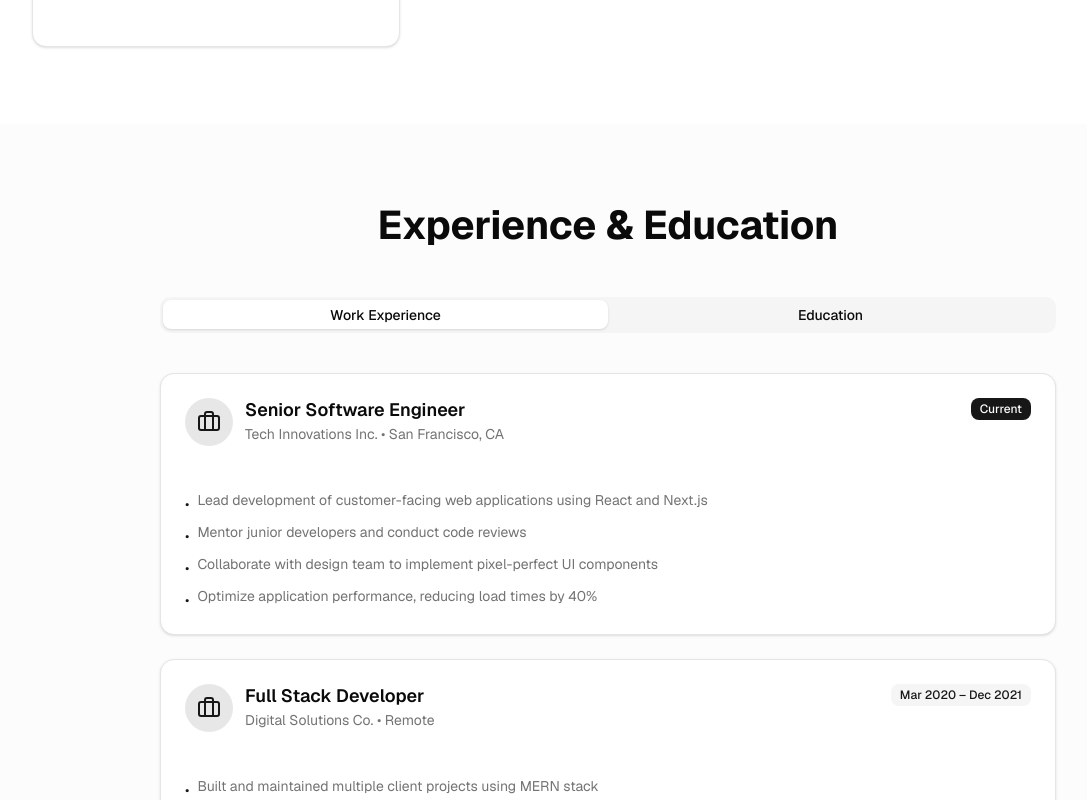
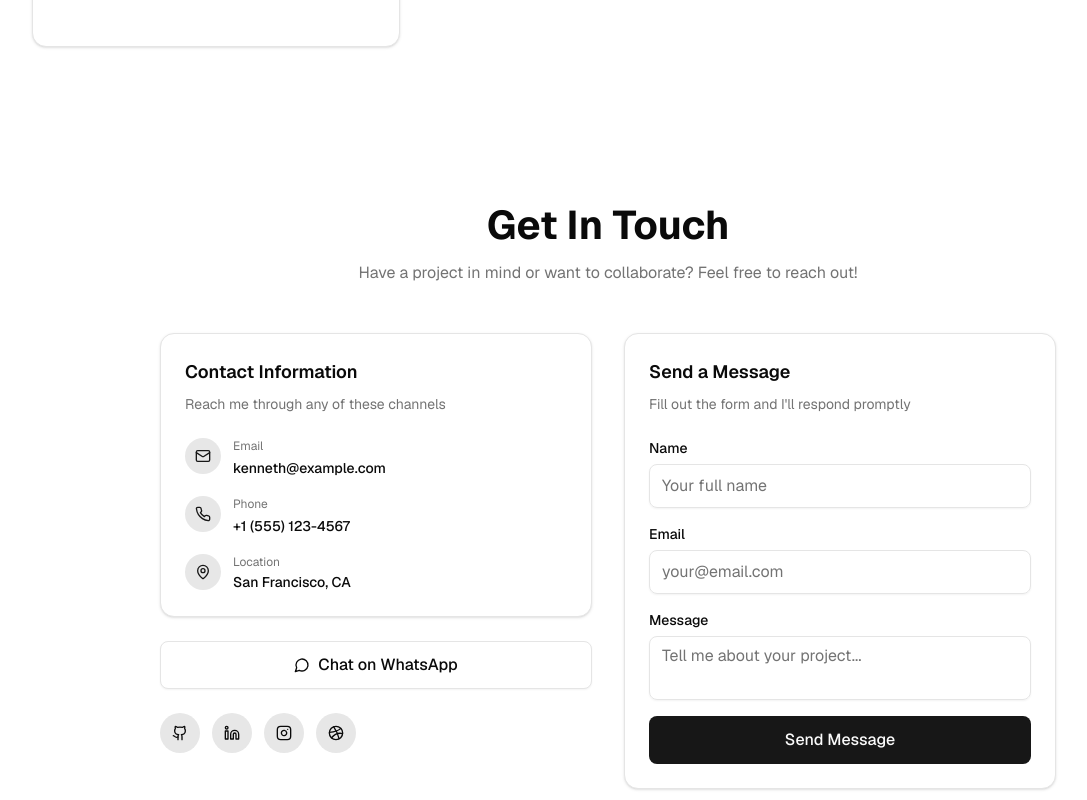
Before and after one commit to Kennethkamara/myportfolio, a Next.js app: page / in a window 1280 px wide. Shown: the part 3240-4040 px from the top of the page, without its empty margins (32-1119 px from the left). Built offline with nearby package versions, Linux system fonts and the light colour scheme.

Commit message:
feat: remove ExperienceSection component from HomePage
Co-authored-by: Kenneth Kebbie Kamara <134092989+Kennethkamara@users.noreply.github.com>

```diff
--- a/app/page.tsx
+++ b/app/page.tsx
@@ -3,7 +3,6 @@ import { HeroSection } from "@/components/hero-section"
 import { AboutSection } from "@/components/about-section"
 import { SkillsSection } from "@/components/skills-section"
 import { ProjectsSection } from "@/components/projects-section"
-import { ExperienceSection } from "@/components/experience-section"
 import { ContactSection } from "@/components/contact-section"
 import { Footer } from "@/components/footer"
 
@@ -16,7 +15,6 @@ export default function HomePage() {
         <AboutSection />
         <SkillsSection />
         <ProjectsSection />
-        <ExperienceSection />
         <ContactSection />
       </main>
       <Footer />
```
